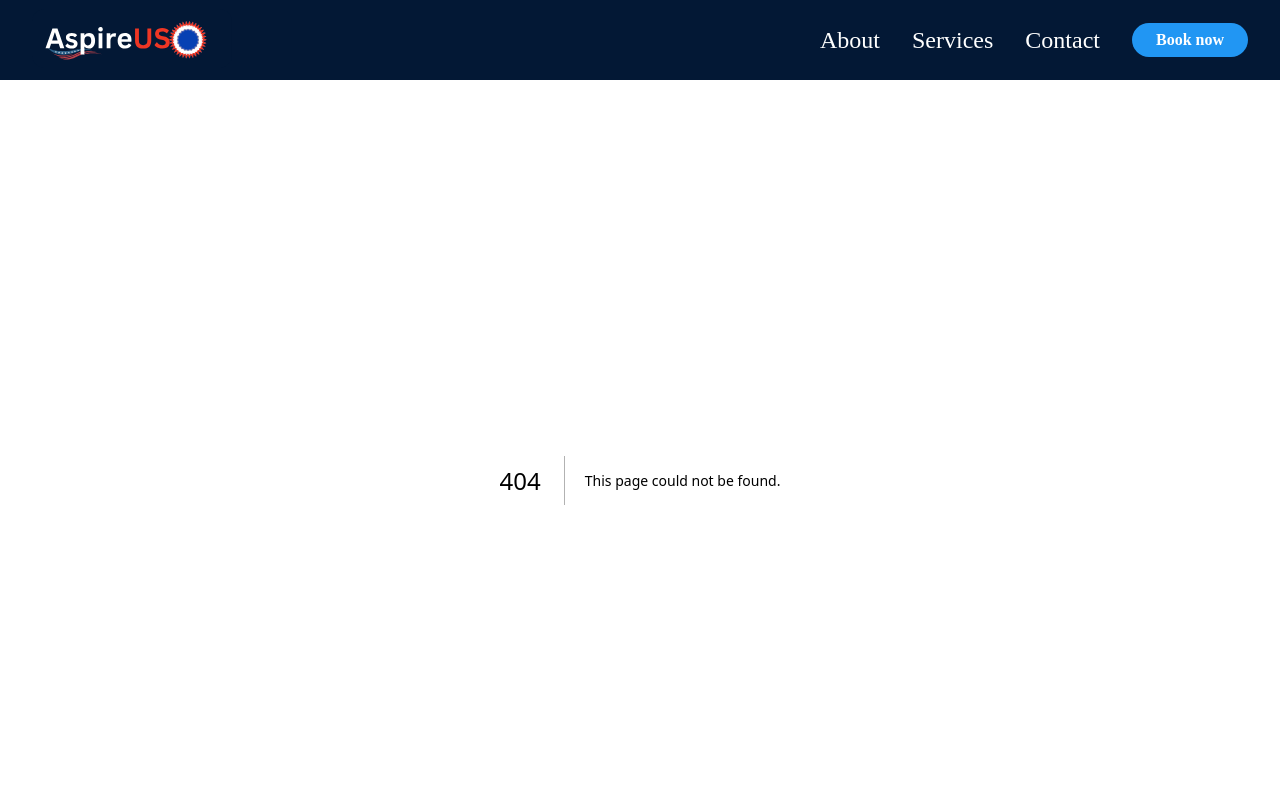
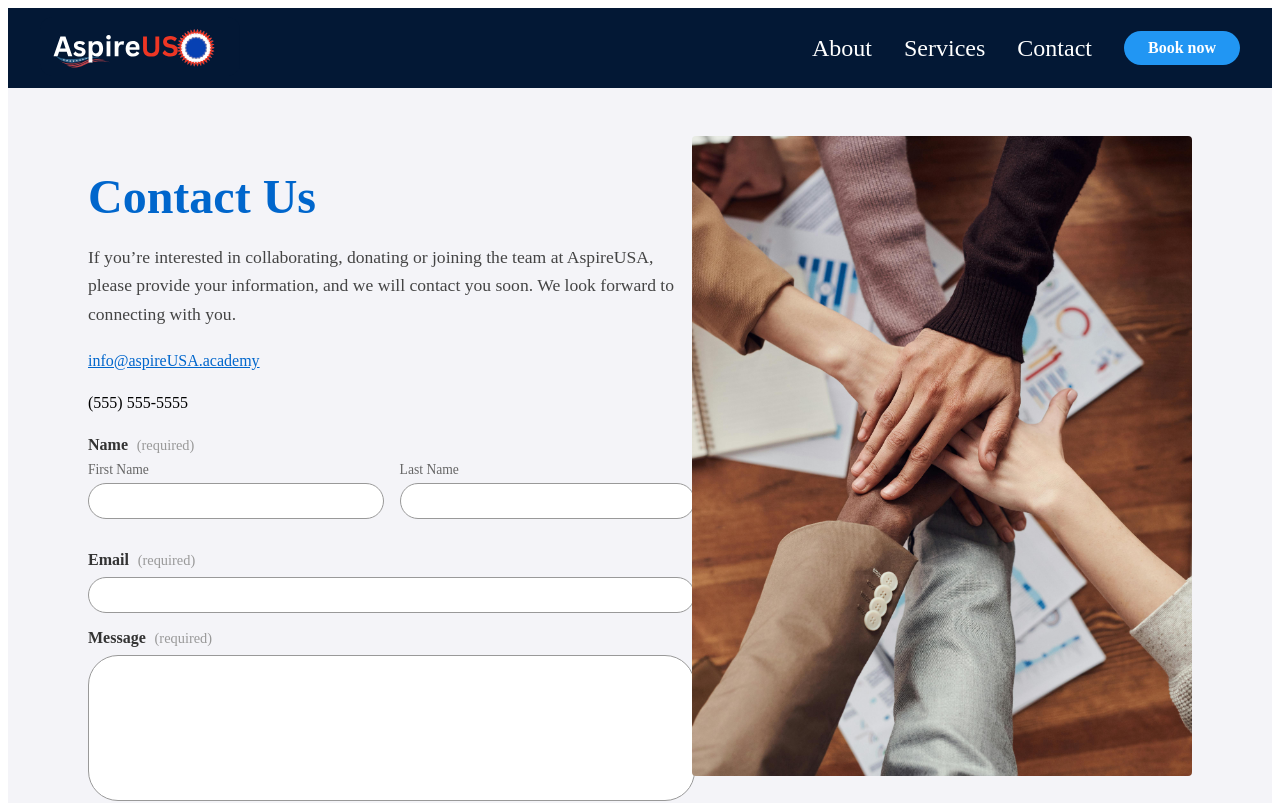
Before and after one commit to Mireinstein/AspireUS, a Next.js app: page /contact in a window 1280 px wide. Before the commit this address had no page. Shown: the top 803 px of the page. Built offline with nearby package versions, Linux system fonts and the light colour scheme.

Commit message:
Finish the contact us page

```diff
--- /dev/null
+++ b/pages/contact.js
@@ -0,0 +1,70 @@
+import React from 'react';
+import Image from 'next/image';
+import styles from '../styles/Contact.module.css'; // Adjust import path if necessary
+
+export default function ContactPage() {
+  return (
+    <div className={styles.contactContainer}>
+      {/* LEFT SIDE CONTENT */}
+      <div className={styles.contactLeft}>
+        <h1 className={styles.contactHeading}>Contact Us</h1>
+
+        <p className={styles.introText}>
+          If you’re interested in collaborating, donating or joining the team at AspireUSA,
+          please provide your information, and we will contact you soon.
+          We look forward to connecting with you.
+        </p>
+
+        <a href="mailto:info@aspireUSA.academy" className={styles.emailLink}>
+          info@aspireUSA.academy
+        </a>
+        <p className={styles.phoneNumber}>(555) 555-5555</p>
+
+        <form className={styles.contactForm}>
+          {/* NAME FIELDS */}
+          <label className={styles.label}>
+            Name <span className={styles.required}>(required)</span>
+          </label>
+          <div className={styles.nameFields}>
+            <div className={styles.firstNameField}>
+              <label className={styles.smallLabel}>First Name</label>
+              <input type="text" name="firstName" className={styles.inputField} required />
+            </div>
+            <div className={styles.lastNameField}>
+              <label className={styles.smallLabel}>Last Name</label>
+              <input type="text" name="lastName" className={styles.inputField} required />
+            </div>
+          </div>
+
+          {/* EMAIL */}
+          <label className={styles.label}>
+            Email <span className={styles.required}>(required)</span>
+          </label>
+          <input type="email" name="email" className={styles.inputField} required />
+
+          {/* MESSAGE */}
+          <label className={styles.label}>
+            Message <span className={styles.required}>(required)</span>
+          </label>
+          <textarea name="message" className={styles.textArea} required />
+
+          {/* SUBMIT BUTTON */}
+          <button type="submit" className={styles.sendButton}>
+            SEND
+          </button>
+        </form>
+      </div>
+
+      {/* RIGHT SIDE IMAGE */}
+      <div className={styles.contactRight}>
+        <Image
+          src="/contactusimage.jpg"
+          alt="Contact Us Image"
+          width={500}
+          height={600}
+          className={styles.contactImage}
+        />
+      </div>
+    </div>
+  );
+}
--- /dev/null
+++ b/styles/Contact.module.css
@@ -0,0 +1,132 @@
+/* Container for the entire contact page */
+.contactContainer {
+    display: flex;
+    justify-content: space-between;
+    align-items: flex-start;
+    background-color: #f4f4f8;
+    padding: 3rem 5rem;
+    min-height: 80vh;
+  }
+
+  /* LEFT SIDE */
+  .contactLeft {
+    width: 55%;
+    margin-right: 2rem;
+  }
+
+  .contactHeading {
+    font-size: 3rem;
+    color: #0066cc;
+    margin-bottom: 1rem;
+    font-weight: 700;
+    line-height: 1.2;
+  }
+
+  .introText {
+    font-size: 1.1rem;
+    color: #444;
+    margin-bottom: 1.5rem;
+    line-height: 1.6;
+  }
+
+  .emailLink {
+    display: inline-block;
+    font-size: 1rem;
+    color: #0066cc;
+    text-decoration: underline;
+    margin-bottom: 0.5rem;
+  }
+
+  .phoneNumber {
+    font-size: 1rem;
+    margin-bottom: 1.5rem;
+  }
+
+  /* Form */
+  .contactForm {
+    display: flex;
+    flex-direction: column;
+  }
+
+  .label {
+    font-weight: 600;
+    margin-bottom: 0.5rem;
+    color: #333;
+  }
+
+  .required {
+    font-weight: 400;
+    font-size: 0.9rem;
+    color: #999;
+    margin-left: 0.3rem;
+  }
+
+  .nameFields {
+    display: flex;
+    justify-content: space-between;
+    gap: 1rem;
+    margin-bottom: 1rem;
+  }
+
+  .smallLabel {
+    font-size: 0.85rem;
+    color: #666;
+    margin-bottom: 0.3rem;
+  }
+
+  .firstNameField,
+  .lastNameField {
+    display: flex;
+    flex-direction: column;
+    width: 100%;
+  }
+
+  .inputField {
+    border: 1.5px solid #999;
+    border-radius: 30px;
+    padding: 0.5rem 1rem;
+    font-size: 1rem;
+    outline: none;
+    margin-bottom: 1rem;
+  }
+
+  .textArea {
+    border: 1.5px solid #999;
+    border-radius: 30px;
+    padding: 0.75rem 1rem;
+    font-size: 1rem;
+    height: 120px;
+    resize: none;
+    outline: none;
+    margin-bottom: 1.5rem;
+  }
+
+  .sendButton {
+    width: 120px;
+    height: 45px;
+    border: none;
+    border-radius: 30px;
+    background-color: #0066cc;
+    color: #fff;
+    font-weight: 600;
+    font-size: 1rem;
+    cursor: pointer;
+    transition: background-color 0.3s ease;
+  }
+
+  .sendButton:hover {
+    background-color: #004999;
+  }
+
+  /* RIGHT SIDE */
+  .contactRight {
+    width: 40%;
+    display: flex;
+    justify-content: flex-end;
+  }
+
+  .contactImage {
+    object-fit: cover;
+    border-radius: 4px;
+    min-height: 80vh;
+  }
--- a/styles/Services.module.css
+++ b/styles/Services.module.css
@@ -38,7 +38,7 @@
 
   .pricingCard {
     background-color: #fff;
-    border-radius: 8px;
+    border-radius: 1px;
     width: 300px;
     margin: 1rem;
     padding: 1.5rem;
```
Also changed, not shown: public/contactusimage.jpg (added).
